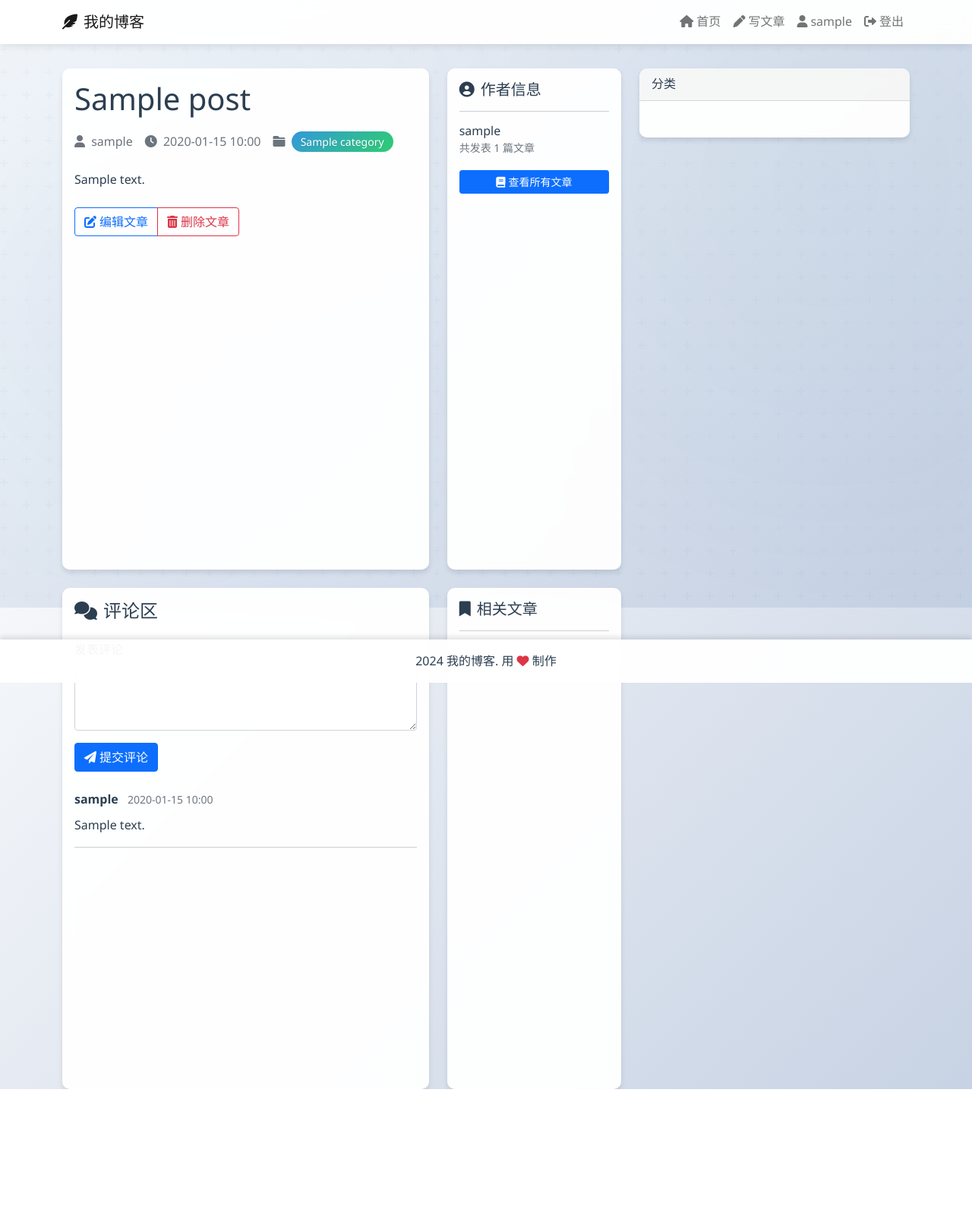
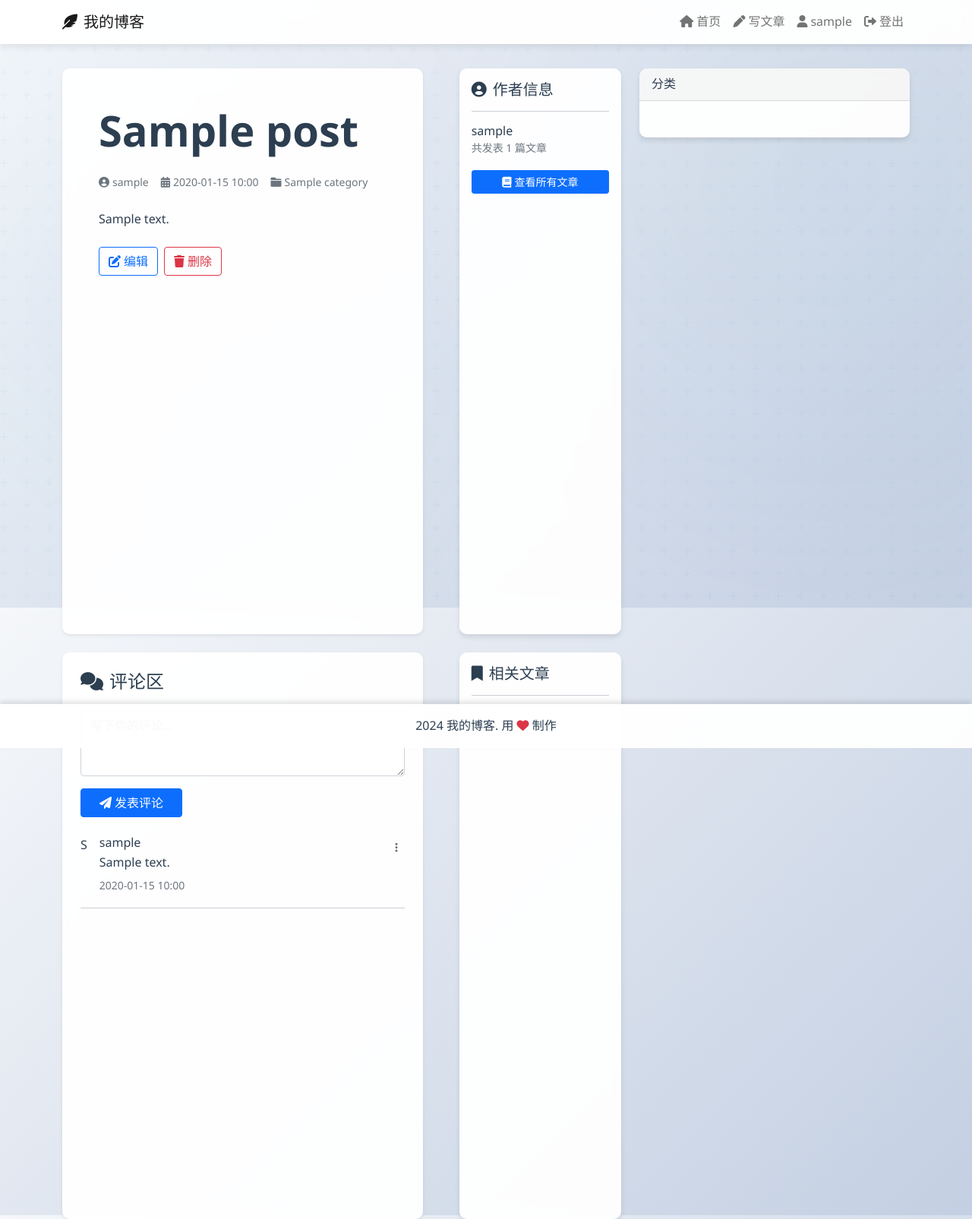
Before and after one commit to blameitonme1/database_project, a Django app: page /post/1/ in a window 1280 px wide. Shown: the whole page at 76% size. Before the commit the page ends 1434 px from the top, so only its background shows below. Run offline with Django 5.2, Linux system fonts and the light colour scheme; a user stored in the database is signed in; tables that the repository leaves empty hold one stand-in row (values such as "Sample post").

Commit message:
save all

```diff
--- a/myapp/models.py
+++ b/myapp/models.py
@@ -38,7 +38,10 @@
     author = models.ForeignKey(User, on_delete=models.CASCADE)
     content = models.TextField()
     created_at = models.DateTimeField(auto_now_add=True)
-    is_approved = models.BooleanField(default=False)
+    is_approved = models.BooleanField(default=True)
 
     def __str__(self):
         return f'Comment by {self.author} on {self.post}'
+
+    class Meta:
+        ordering = ['-created_at']
--- a/myapp/templates/blog/post_detail.html
+++ b/myapp/templates/blog/post_detail.html
@@ -4,42 +4,35 @@
 {% block title %}{{ post.title }} - 我的博客{% endblock %}
 
 {% block content %}
-<div class="row">
+<div class="row g-5">
+    <!-- 主要内容区 -->
     <div class="col-lg-8">
-        <!-- 文章内容 -->
-        <article class="card post-card animate-fade-in">
-            <div class="card-body">
-                <h1 class="card-title mb-4">{{ post.title }}</h1>
-                <div class="card-subtitle mb-4">
-                    <div class="d-flex align-items-center text-muted">
-                        <div class="me-3">
-                            <i class="fas fa-user me-1"></i>
-                            <a href="{% url 'user_posts' post.author.username %}" class="text-decoration-none text-muted">
-                                {{ post.author.username }}
-                            </a>
-                        </div>
-                        <div class="me-3">
-                            <i class="fas fa-clock me-1"></i>
-                            {{ post.published_at|date:"Y-m-d H:i" }}
-                        </div>
-                        <div>
-                            <i class="fas fa-folder me-1"></i>
-                            <a href="{% url 'category_posts' post.category.id %}" class="category-badge text-decoration-none">
-                                {{ post.category.name }}
-                            </a>
-                        </div>
+        <!-- 文章内容卡片 -->
+        <article class="card shadow-sm hover-shadow animate-fade-in">
+            <div class="card-body p-md-5">
+                <!-- 文章标题和元信息 -->
+                <header class="mb-4">
+                    <h1 class="display-4 fw-bold mb-4">{{ post.title }}</h1>
+                    <div class="d-flex flex-wrap gap-3 text-muted small">
+                        <span><i class="fas fa-user-circle me-1"></i>{{ post.author.username }}</span>
+                        <span><i class="fas fa-calendar-alt me-1"></i>{{ post.published_at|date:"Y-m-d H:i" }}</span>
+                        <span><i class="fas fa-folder me-1"></i>{{ post.category.name }}</span>
                     </div>
-                </div>
-                <div class="card-text mb-4">
+                </header>
+
+                <!-- 文章内容 -->
+                <div class="article-content prose prose-lg my-4">
                     {{ post.content|linebreaks }}
                 </div>
+
+                <!-- 文章操作按钮 -->
                 {% if user == post.author %}
-                <div class="btn-group">
+                <div class="d-flex gap-2 mt-4">
                     <a href="{% url 'edit_post' post.id %}" class="btn btn-outline-primary">
-                        <i class="fas fa-edit me-1"></i>编辑文章
+                        <i class="fas fa-edit me-1"></i>编辑
                     </a>
-                    <button type="button" class="btn btn-outline-danger" data-bs-toggle="modal" data-bs-target="#deleteModal">
-                        <i class="fas fa-trash-alt me-1"></i>删除文章
+                    <button class="btn btn-outline-danger" data-bs-toggle="modal" data-bs-target="#deleteModal">
+                        <i class="fas fa-trash me-1"></i>删除
                     </button>
                 </div>
                 {% endif %}
@@ -47,44 +40,68 @@
         </article>
 
         <!-- 评论区 -->
-        <div class="card mt-4 animate-fade-in" style="animation-delay: 0.2s">
-            <div class="card-body">
-                <h4 class="card-title mb-4">
+        <div class="card shadow-sm mt-4 animate-fade-in">
+            <div class="card-body p-4">
+                <h3 class="card-title h4 mb-4">
                     <i class="fas fa-comments me-2"></i>评论区
-                </h4>
+                </h3>
 
                 {% if user.is_authenticated %}
                 <form method="post" class="mb-4">
                     {% csrf_token %}
                     <div class="mb-3">
-                        <label for="content" class="form-label">发表评论</label>
-                        <textarea class="form-control" id="content" name="content" rows="3" required></textarea>
+                        <textarea class="form-control" name="content" rows="3"
+                                placeholder="写下你的评论..." required></textarea>
                     </div>
-                    <button type="submit" class="btn btn-primary">
-                        <i class="fas fa-paper-plane me-1"></i>提交评论
+                    <button type="submit" class="btn btn-primary px-4">
+                        <i class="fas fa-paper-plane me-1"></i>发表评论
                     </button>
                 </form>
-                {% else %}
-                <div class="alert alert-info" role="alert">
-                    <i class="fas fa-info-circle me-2"></i>
-                    请<a href="{% url 'login' %}" class="alert-link">登录</a>后发表评论
-                </div>
                 {% endif %}
 
+                <!-- 修改评论列表部分 -->
                 <div class="comments mt-4">
                     {% for comment in comments %}
-                    <div class="comment animate-fade-in" style="animation-delay: {{ forloop.counter0|multiply:0.1 }}s">
-                        <div class="d-flex justify-content-between align-items-start mb-2">
-                            <div>
-                                <strong>{{ comment.author.username }}</strong>
-                                <small class="text-muted ms-2">{{ comment.created_at|date:"Y-m-d H:i" }}</small>
+                    <div class="comment-item animate-fade-in" style="animation-delay: {{ forloop.counter0|multiply:0.1 }}s">
+                        <div class="d-flex gap-3">
+                            <div class="flex-shrink-0">
+                                <div class="avatar">{{ comment.author.username|first|upper }}</div>
+                            </div>
+                            <div class="flex-grow-1">
+                                <div class="d-flex justify-content-between align-items-start">
+                                    <div>
+                                        <h6 class="mb-1">{{ comment.author.username }}</h6>
+                                        <p class="mb-1">{{ comment.content }}</p>
+                                        <small class="text-muted">{{ comment.created_at|date:"Y-m-d H:i" }}</small>
+                                    </div>
+                                    {% if user == comment.author or user == post.author %}
+                                    <div class="dropdown">
+                                        <button class="btn btn-link btn-sm text-muted" type="button" data-bs-toggle="dropdown">
+                                            <i class="fas fa-ellipsis-v"></i>
+                                        </button>
+                                        <ul class="dropdown-menu">
+                                            <li>
+                                                <form method="post" action="{% url 'delete_comment' comment.id %}"
+                                                      onsubmit="return confirm('确定要删除这条评论吗？');">
+                                                    {% csrf_token %}
+                                                    <button type="submit" class="dropdown-item text-danger">
+                                                        <i class="fas fa-trash-alt me-1"></i>删除评论
+                                                    </button>
+                                                </form>
+                                            </li>
+                                        </ul>
+                                    </div>
+                                    {% endif %}
+                                </div>
                             </div>
                         </div>
-                        <p class="mb-0">{{ comment.content }}</p>
-                        <hr>
+                        <hr class="my-3">
                     </div>
                     {% empty %}
-                    <p class="text-muted text-center mb-0">暂无评论</p>
+                    <div class="text-center text-muted py-4">
+                        <i class="fas fa-comments fa-2x mb-2"></i>
+                        <p class="mb-0">暂无评论，来说两句吧~</p>
+                    </div>
                     {% endfor %}
                 </div>
             </div>
@@ -162,3 +179,71 @@
 </div>
 {% endif %}
 {% endblock %}
+
+{% block extra_css %}
+<style>
+.avatar {
+    width: 40px;
+    height: 40px;
+    background-color: #007bff;
+    color: white;
+    border-radius: 50%;
+    display: flex;
+    align-items: center;
+    justify-content: center;
+    font-weight: bold;
+}
+
+.hover-shadow {
+    transition: box-shadow 0.3s ease;
+}
+
+.hover-shadow:hover {
+    box-shadow: 0 0.5rem 1rem rgba(0, 0, 0, 0.15) !important;
+}
+
+.prose {
+    line-height: 1.8;
+    font-size: 1.1rem;
+}
+
+.comment-item:not(:last-child) {
+    border-bottom: 1px solid #dee2e6;
+    padding-bottom: 1rem;
+    margin-bottom: 1rem;
+}
+
+/* 修复布局问题 */
+.card {
+    border: none;
+    box-shadow: 0 0.125rem 0.25rem rgba(0, 0, 0, 0.075);
+}
+
+.comment-item:last-child hr {
+    display: none;
+}
+
+.dropdown-toggle::after {
+    display: none;
+}
+
+.btn-link {
+    color: #6c757d;
+    padding: 0;
+}
+
+.btn-link:hover {
+    color: #000;
+}
+
+/* 确保内容区域不会被遮挡 */
+.container {
+    margin-top: 2rem;
+    margin-bottom: 2rem;
+}
+
+.row.g-5 {
+    margin-top: 0 !important;
+}
+</style>
+{% endblock %}
--- a/myapp/urls.py
+++ b/myapp/urls.py
@@ -12,4 +12,5 @@
     path('user/<str:username>/', views.user_posts, name='user_posts'),
     path('post/<int:post_id>/edit/', views.edit_post, name='edit_post'),
     path('post/<int:post_id>/delete/', views.delete_post, name='delete_post'),
+    path('comment/<int:comment_id>/delete/', views.delete_comment, name='delete_comment'),
 ]
--- a/myapp/views.py
+++ b/myapp/views.py
@@ -6,7 +6,7 @@
 from django.contrib.auth import login, logout
 from .models import Post, Category, Comment
 from django.utils import timezone
-
+from django.http import Http404
 def blog_index(request):
     posts = Post.objects.filter(status='published').order_by('-published_at')
     categories = Category.objects.all()
@@ -21,24 +21,32 @@
     })
 
 def post_detail(request, post_id):
-    post = get_object_or_404(Post, id=post_id, status='published')
-    comments = post.comments.filter(is_approved=True)
+    # 修改查询逻辑，允许作者查看自己的草稿
+    post = get_object_or_404(Post, id=post_id)
+
+    # 如果文章是草稿且访问者不是作者，返回404
+    if post.status == 'draft' and post.author != request.user:
+        raise Http404("文章不存在")
+
+    comments = post.comments.all().order_by('-created_at')
 
     if request.method == 'POST' and request.user.is_authenticated:
         content = request.POST.get('content')
         if content:
-            Comment.objects.create(
+            comment = Comment.objects.create(
                 post=post,
                 author=request.user,
-                content=content
+                content=content,
+                is_approved=True
             )
-            messages.success(request, '评论已提交，等待审核')
+            messages.success(request, '评论已发布')
             return redirect('post_detail', post_id=post.id)
 
-    return render(request, 'blog/post_detail.html', {
+    context = {
         'post': post,
         'comments': comments,
-    })
+    }
+    return render(request, 'blog/post_detail.html', context)
 
 def category_posts(request, category_id):
     category = get_object_or_404(Category, id=category_id)
@@ -222,6 +230,23 @@
     return redirect('blog_index')
 
 @login_required
+def delete_comment(request, comment_id):
+    comment = get_object_or_404(Comment, id=comment_id)
+
+    # 检查是否是评论作者或文章作者
+    if request.user != comment.author and request.user != comment.post.author:
+        messages.error(request, '你没有权限删除这条评论')
+        return redirect('post_detail', post_id=comment.post.id)
+
+    if request.method == 'POST':
+        post_id = comment.post.id
+        comment.delete()
+        messages.success(request, '评论已删除')
+        return redirect('post_detail', post_id=post_id)
+
+    return redirect('post_detail', post_id=comment.post.id)
+
+@login_required
 def custom_logout(request):
     logout(request)
     messages.success(request, '您已成功退出登录')
```
Also changed, not shown: myapp/templates/accounts/profile.html (+5 -5 lines), myapp/templates/blog/index.html (+62 -35 lines), myapp/migrations/0003_alter_comment_is_approved.py (added), myapp/migrations/0004_merge_20241209_1520.py (added), myapp/migrations/0005_alter_comment_is_approved.py (added), myapp/migrations/0006_alter_comment_options_alter_comment_is_approved.py (added).
